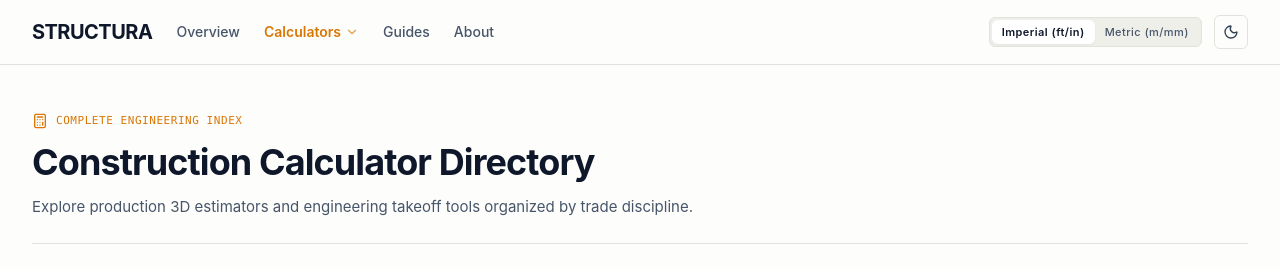
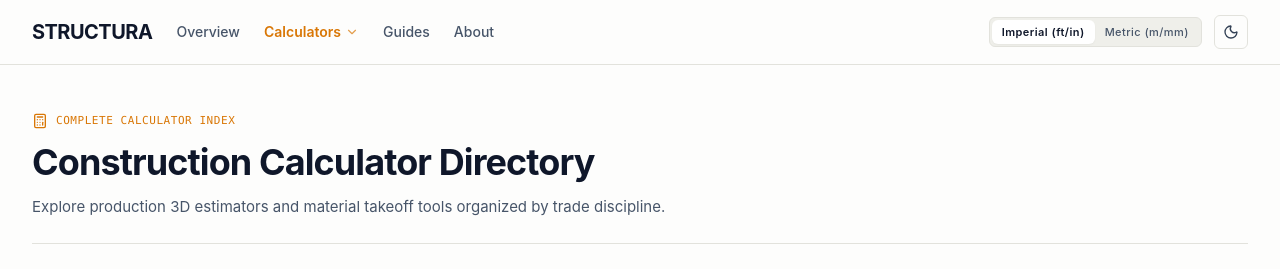
Before and after one commit to sanketnaman/structura, a React (Vite) app: page /calculators in a window 1280 px wide. Shown: the top 269 px of the page. Built offline with nearby package versions, Linux system fonts and the light colour scheme; no server answers.

Commit message:
Task 5: Audit and refine calculator copy to ensure accuracy, transparency, and correct planning assumption labeling

```diff
--- a/src/components/calculators/CalculatorsDirectoryPage.tsx
+++ b/src/components/calculators/CalculatorsDirectoryPage.tsx
@@ -40,13 +40,13 @@ export const CalculatorsDirectoryPage: React.FC<CalculatorsDirectoryPageProps> =
       <div className="border-b border-paper-300 dark:border-charcoal-750 pb-6 space-y-3">
         <div className="flex items-center gap-2 text-micro font-mono text-accent uppercase tracking-wider">
           <Calculator className="w-4 h-4" />
-          <span>Complete Engineering Index</span>
+          <span>Complete Calculator Index</span>
         </div>
         <h1 className="text-display sm:text-display-md font-bold text-slate-900 dark:text-white">
           Construction Calculator Directory
         </h1>
         <p className="text-body text-slate-600 dark:text-slate-400 max-w-2xl leading-relaxed">
-          Explore production 3D estimators and engineering takeoff tools organized by trade discipline.
+          Explore production 3D estimators and material takeoff tools organized by trade discipline.
         </p>
       </div>
 
--- a/src/components/calculators/concrete/ConcreteCalculatorWorkspace.tsx
+++ b/src/components/calculators/concrete/ConcreteCalculatorWorkspace.tsx
@@ -640,7 +640,7 @@ export const ConcreteCalculatorWorkspace: React.FC<ConcreteCalculatorWorkspacePr
                   : `${result.baseVolumeYards} yd³ net`}
               </div>
               <p className="text-caption text-slate-600 dark:text-slate-400 mt-2">
-                Theoretical volume from exact CAD dimensions before accounting for site losses.
+                Theoretical geometric volume from entered dimensions before accounting for planning allowances.
               </p>
             </div>
             <div className="pt-4 mt-4 border-t border-paper-200 dark:border-charcoal-800 flex items-center justify-between text-caption font-mono">
@@ -980,7 +980,7 @@ export const ConcreteCalculatorWorkspace: React.FC<ConcreteCalculatorWorkspacePr
                 How many 80 lb bags of concrete equal one cubic yard?
               </h4>
               <p className="text-caption text-slate-600 dark:text-slate-400 leading-relaxed">
-                One 80-pound bag yields approximately 0.60 cubic feet. Since one cubic yard contains 27 cubic feet, it takes exactly 45 bags of 80 lb concrete (or 60 bags of 60 lb concrete) to make one cubic yard.
+                One 80-pound bag yields approximately 0.60 cubic feet. Since one cubic yard contains 27 cubic feet, it mathematically requires approximately 45 bags of 80 lb concrete (or 60 bags of 60 lb concrete) per cubic yard based on this planning assumption.
               </p>
             </div>
             <div className="py-3.5 space-y-1">
--- a/src/components/calculators/paint/PaintCalculatorWorkspace.tsx
+++ b/src/components/calculators/paint/PaintCalculatorWorkspace.tsx
@@ -663,9 +663,9 @@ export const PaintCalculatorWorkspace: React.FC<PaintCalculatorWorkspaceProps> =
             <h3 className="text-heading-sm font-semibold text-slate-900 dark:text-white">
               Standard Opening Deduction Allowances
             </h3>
-            <p>
-              Architectural takeoffs deduct 21 sq ft (2.0 m²) for each standard interior door (3'-0" × 7'-0") and 15 sq ft (1.4 m²) for each standard double-hung or casement window (3'-0" × 5'-0"). For expansive picture windows or sliding patio doors, measure exact dimensions and deduct manually.
-            </p>
+              <p>
+                Architectural takeoffs deduct 21 sq ft (2.0 m²) for each standard interior door (3'-0" × 7'-0") and 15 sq ft (1.4 m²) for each standard double-hung or casement window (3'-0" × 5'-0"). For expansive picture windows or sliding patio doors, measure actual dimensions and deduct manually.
+              </p>
           </div>
         </div>
 
```
